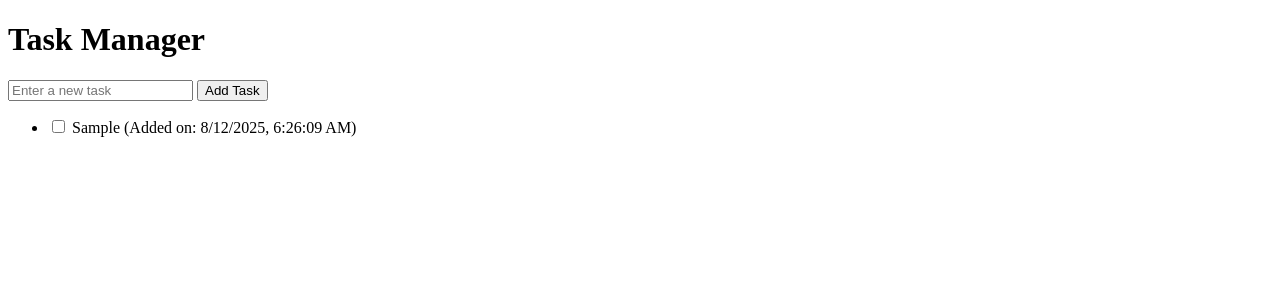
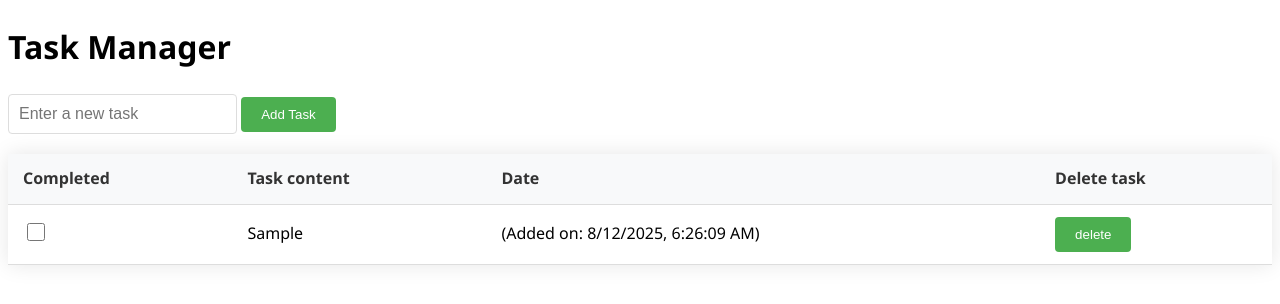
Before and after one commit to TraiNguyenVan/task-manager, a plain HTML site: page index.html in a window 1280 px wide. Both pictures are taken after typing "Sample" into the empty fields and a click on the button "Add Task". Drawn offline with Linux system fonts and the light colour scheme.

Commit message:
modified:   app.js 	modified:   index.html 	modified:   style.css

```diff
--- a/app.js
+++ b/app.js
@@ -1,4 +1,4 @@
-const tasks = [];
+let tasks = [];
 
 document.addEventListener('DOMContentLoaded', function() {
     const taskForm = document.getElementById('taskForm');
@@ -28,7 +28,7 @@ function renderTasks() {
     const taskList = document.getElementById('tasklist');
     taskList.innerHTML = '';
     tasks.forEach(task => {
-        const li = document.createElement('li');
+        const tr = document.createElement('tr');
         const checkbox = document.createElement('input');
         checkbox.type = 'checkbox';
         checkbox.checked = task.completed;
@@ -36,10 +36,36 @@ function renderTasks() {
             task.completed = checkbox.checked;
             renderTasks(); // Re-render to update the task list
         });
-        const textNode = document.createTextNode(` ${task.text} (Added on: ${task.time.toLocaleString()})`);
-        li.appendChild(checkbox);
-        li.appendChild(textNode);
-        taskList.appendChild(li);
+        const taskcontent = document.createTextNode(` ${task.text}`);
+        const taskdate = document.createTextNode(`(Added on: ${task.time.toLocaleString()})`);
+        const deletebutton = document.createElement('button');
+        deletebutton.type = 'button';
+        deletebutton.textContent = 'delete';
+        deletebutton.className = "delete-btn";
+        deletebutton.addEventListener('click', function() {
+            if (tasks.length == 1) {
+                tasks = [];
+            }
+            else {
+                tasks.splice(task.id, 1);
+            }
+            renderTasks(); // Re-render to update the task list
+
+        });
+
+        const td1 = document.createElement('td');
+        const td2 = document.createElement('td');
+        const td3 = document.createElement('td');
+        const td4 = document.createElement('td');
+        td1.appendChild(checkbox);
+        td2.appendChild(taskcontent);
+        td3.appendChild(taskdate);
+        td4.appendChild(deletebutton);
+        tr.appendChild(td1);
+        tr.appendChild(td2);
+        tr.appendChild(td3);
+        tr.appendChild(td4);
+        taskList.appendChild(tr);
       });
 
 }
--- a/index.html
+++ b/index.html
@@ -5,15 +5,21 @@
     <meta name="viewport" content="width=device-width, initial-scale=1.0">
     <title>Task manager</title>
     <script src="app.js"></script>
+    <link rel="stylesheet" href="style.css">
 </head>
 <body>
     <h1>Task Manager</h1>
     <form id="taskForm">
         <input type="text" id="taskInput" placeholder="Enter a new task" required>
         <button type="submit">Add Task</button>
-    <ul id="tasklist">
-        <!-- Tasks will be dynamically added here -->
-    </ul>
+    <table id="tasklist-table">
+        <thead>
+            <tr><th>Completed</th><th>Task content</th><th>Date</th><th>Delete task</th></tr>
+        </thead>
+        <tbody id="tasklist">
+
+        </tbody>
+    </table>
 
 </body>
 </html>
--- a/style.css
+++ b/style.css
@@ -0,0 +1,87 @@
+#taskForm {
+    /* display: flex; */
+    gap: 10px;
+    margin-bottom: 20px;
+}
+
+#taskInput {
+    flex: 1;
+    padding: 10px;
+    border: 1px solid #ddd;
+    border-radius: 4px;
+    font-size: 16px;
+}
+
+#taskForm button {
+    padding: 10px 20px;
+    background-color: #4CAF50;
+    color: white;
+    border: none;
+    border-radius: 4px;
+    cursor: pointer;
+    transition: background-color 0.3s ease;
+}
+
+#taskForm button:hover {
+    background-color: #45a049;
+}
+
+table {
+    width: 100%;
+    border-collapse: collapse;
+    margin: 20px 0;
+    font-size: 16px;
+    box-shadow: 0 0 20px rgba(0, 0, 0, 0.1);
+}
+
+th, td {
+    padding: 12px 15px;
+    text-align: left;
+    border-bottom: 1px solid #ddd;
+}
+
+th {
+    background-color: #f8f9fa;
+    color: #333;
+    font-weight: bold;
+}
+
+tr:nth-child(even) {
+    background-color: #f2f2f2;
+}
+
+tr:hover {
+    background-color: #f5f5f5;
+    transition: background-color 0.3s ease;
+}
+
+.delete-btn {
+    background-color: #ff4444;
+    color: white;
+    border: none;
+    padding: 6px 12px;
+    border-radius: 4px;
+    cursor: pointer;
+    transition: background-color 0.3s ease;
+}
+
+.delete-btn:hover {
+    background-color: #cc0000;
+}
+
+input[type="checkbox"] {
+    width: 18px;
+    height: 18px;
+    cursor: pointer;
+    accent-color: #4CAF50;
+}
+
+body {
+    font-family: 'Segoe UI', Arial, sans-serif;
+    line-height: 1.6;
+}
+
+.table-header {
+    font-size: 1.1em;
+    letter-spacing: 0.5px;
+}
```
